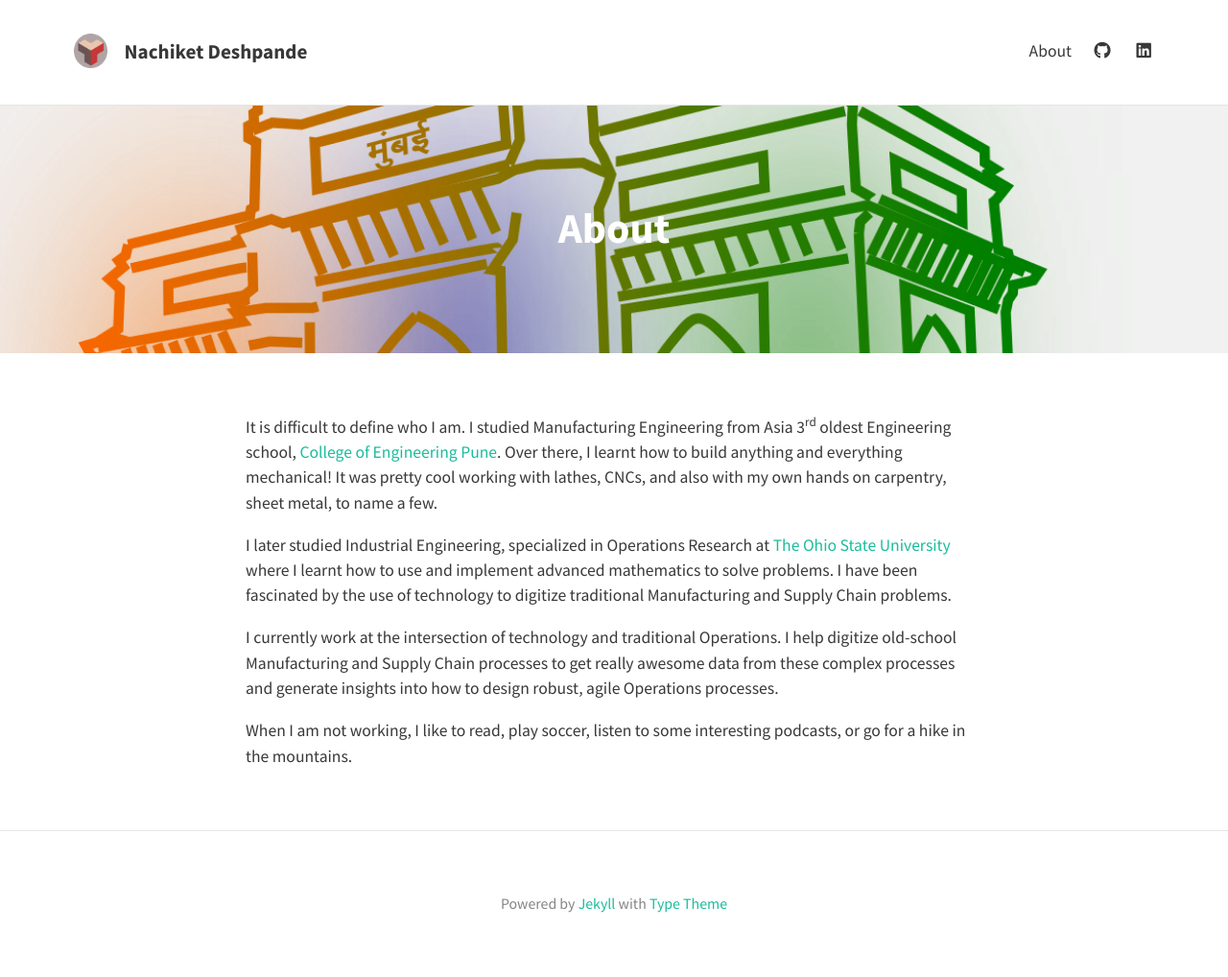
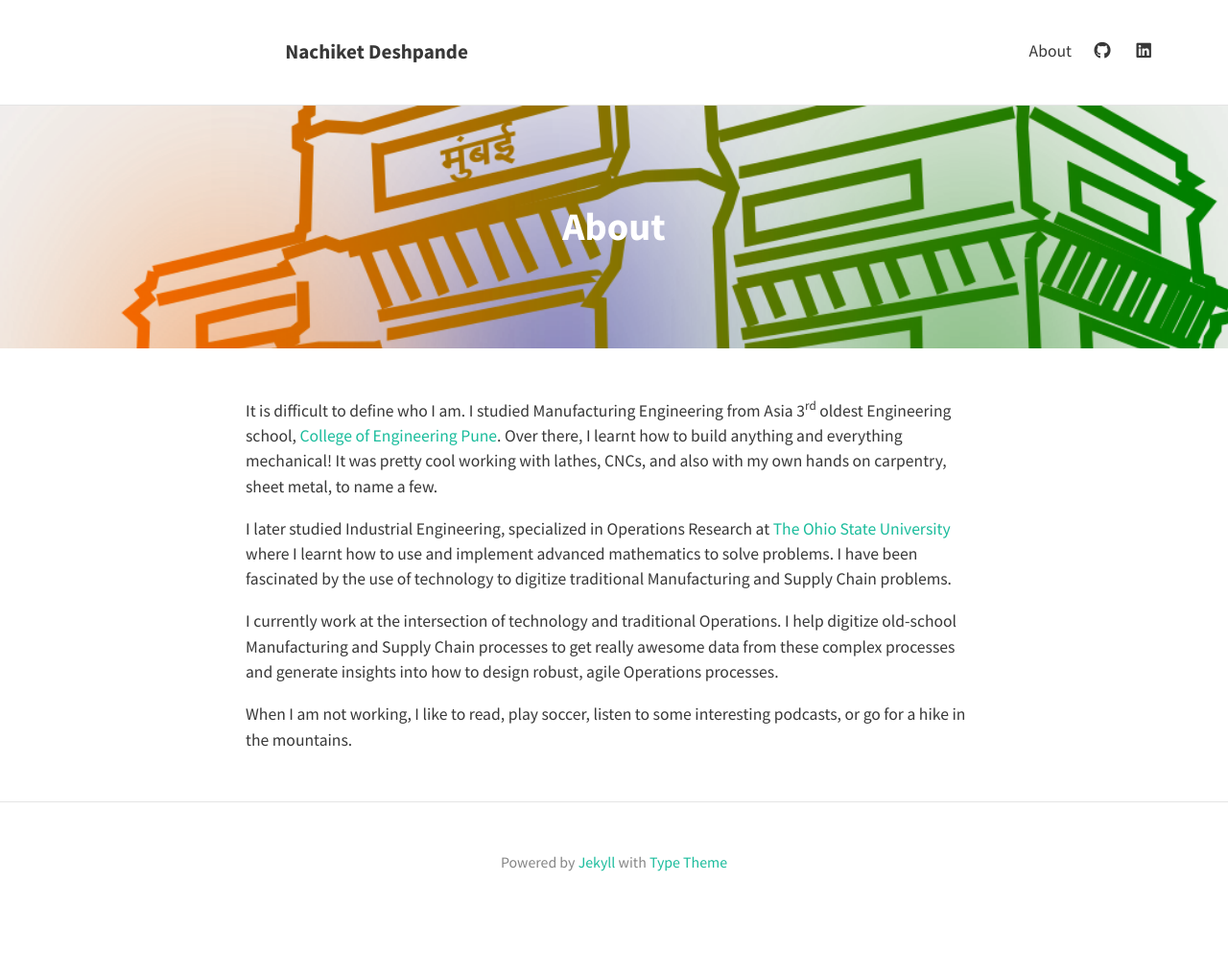
Before and after one commit to nachiketad/nachiketad.github.io, a Jekyll site: the page built from about.md, in a window 1280 px wide. Shown: the whole page at 96% size. Built offline with Jekyll 4.4.1, drawn with Linux system fonts in a browser that asks for light colours; nearby versions of some CDN libraries; after the commit the page ends 962 px from its top, so only the background shows below that.

Commit message:
SASS tweaks

```diff
--- a/_sass/base/_global.scss
+++ b/_sass/base/_global.scss
@@ -36,10 +36,10 @@
   }
 }
 h1 {
-  font-size: 2.5em;
+  font-size: 2.3em;
 }
 h2 {
-  font-size: 2em;
+  font-size: 1.75em;
 }
 h3 {
   font-size: 1.5em;
@@ -122,6 +122,9 @@
 // Responsive media
 iframe, img, embed, object, video {
   max-width: 100%;
+  padding: 0 9%;
+  margin-left: auto;
+  margin-right: auto;
 }
 img[align=left] {
   margin-right: 3%;
--- a/_sass/base/_variables.scss
+++ b/_sass/base/_variables.scss
@@ -5,8 +5,23 @@
 
 // Padding
 $padding-large: 20% !default;
-$padding-small: 5% !default;
+$padding-small: 4% !default;
 $padding-x-small: 3% !default;
+
+// Padding
+$padding-x-large: 23%;
+$padding-medium: 6%;
+// Sepcific Padding
+$title-padding: 1%;
+$feature-image-padding: 10%;
+
+// Mobile display
+$xl-break: 2000px;
+$l-break: 1400px;
+$m-break: 1000px;
+$break: 768px;
+$sm-break: 576px;
+$x-sm-break: 300px;
 
 // Brand colours
 $brand-color: #fff !default;
@@ -17,6 +32,8 @@
 $text-color: #383838 !default;
 $link-color: #1ABC9C !default;
 $selection-color: #D4D4D4 !default; // visible when highlighting text
+$blockquote-color: #EEF7FA; // $background-color;
+$meta: #595959; //lowest gray for accessible color
 
 // Tags color
 $tags-color: #b0b0b0 !default;
@@ -29,7 +46,7 @@
 
 // Feature image for articles
 $feature-image-text-color: #fff !default;
-$feature-image-size: cover !default; // options include "cover", "contain", "auto"
+$feature-image-size: auto !default; // options include "cover", "contain", "auto"
 
 // Header description box
 $header-desc-background-color: #1ABC9C !default;
--- a/_sass/layouts/_posts.scss
+++ b/_sass/layouts/_posts.scss
@@ -55,3 +55,21 @@
     @extend %padding-regular;
   }
 }
+/*-- feature-image Responsive scrolling --*/
+.feature-image header {
+  @media screen and (max-width: $break) {
+    padding: $padding-large*1.5 $padding-small;
+  }
+
+  @media screen and (min-width: $break) {
+    background-size: 120% auto;
+  }
+
+  @media screen and (max-width: $break) {
+    background-size: 200% auto;
+  }
+
+  @media screen and (max-width: $sm-break) {
+    background-size: 400% auto;
+  }
+}
```
